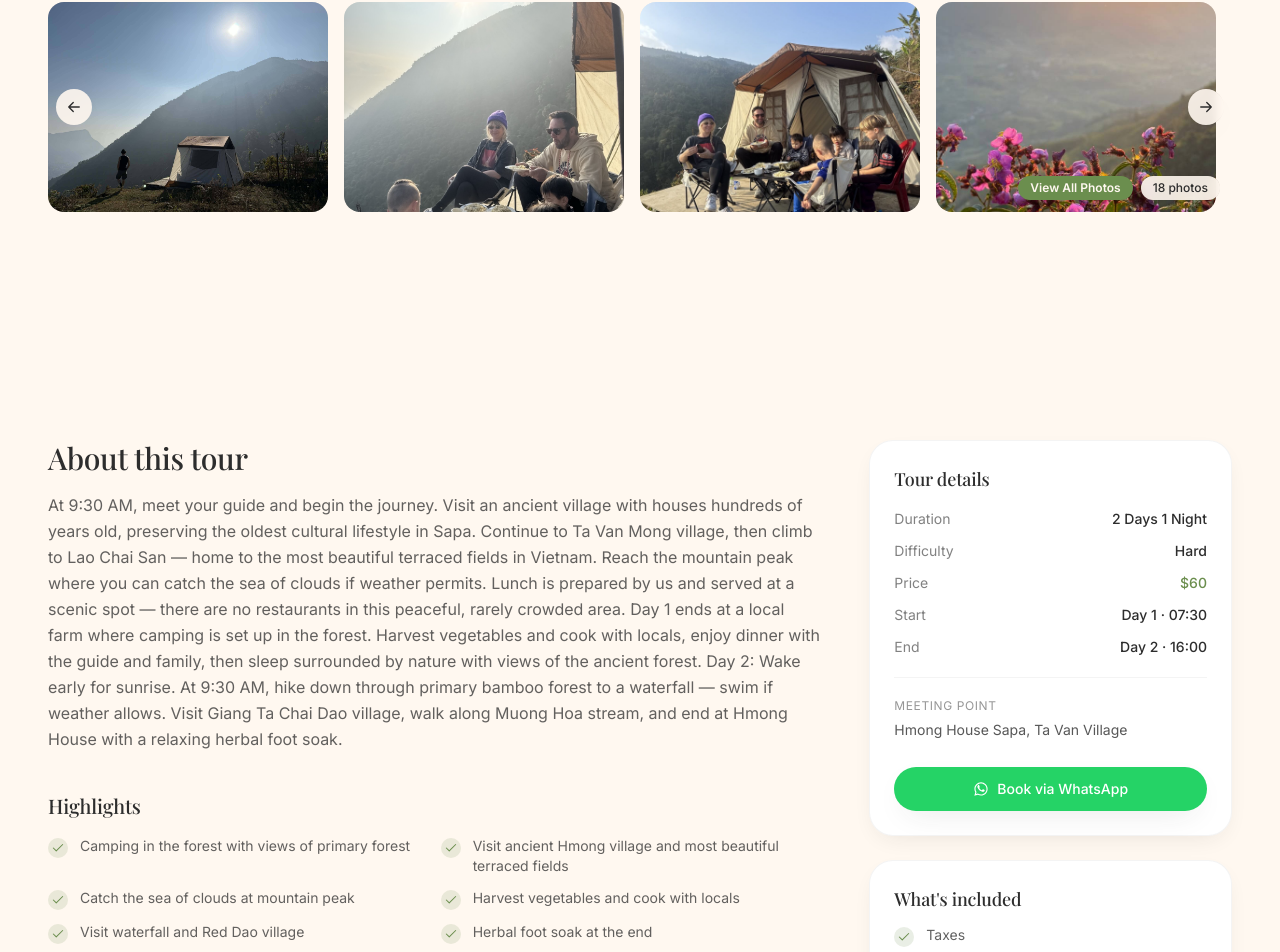
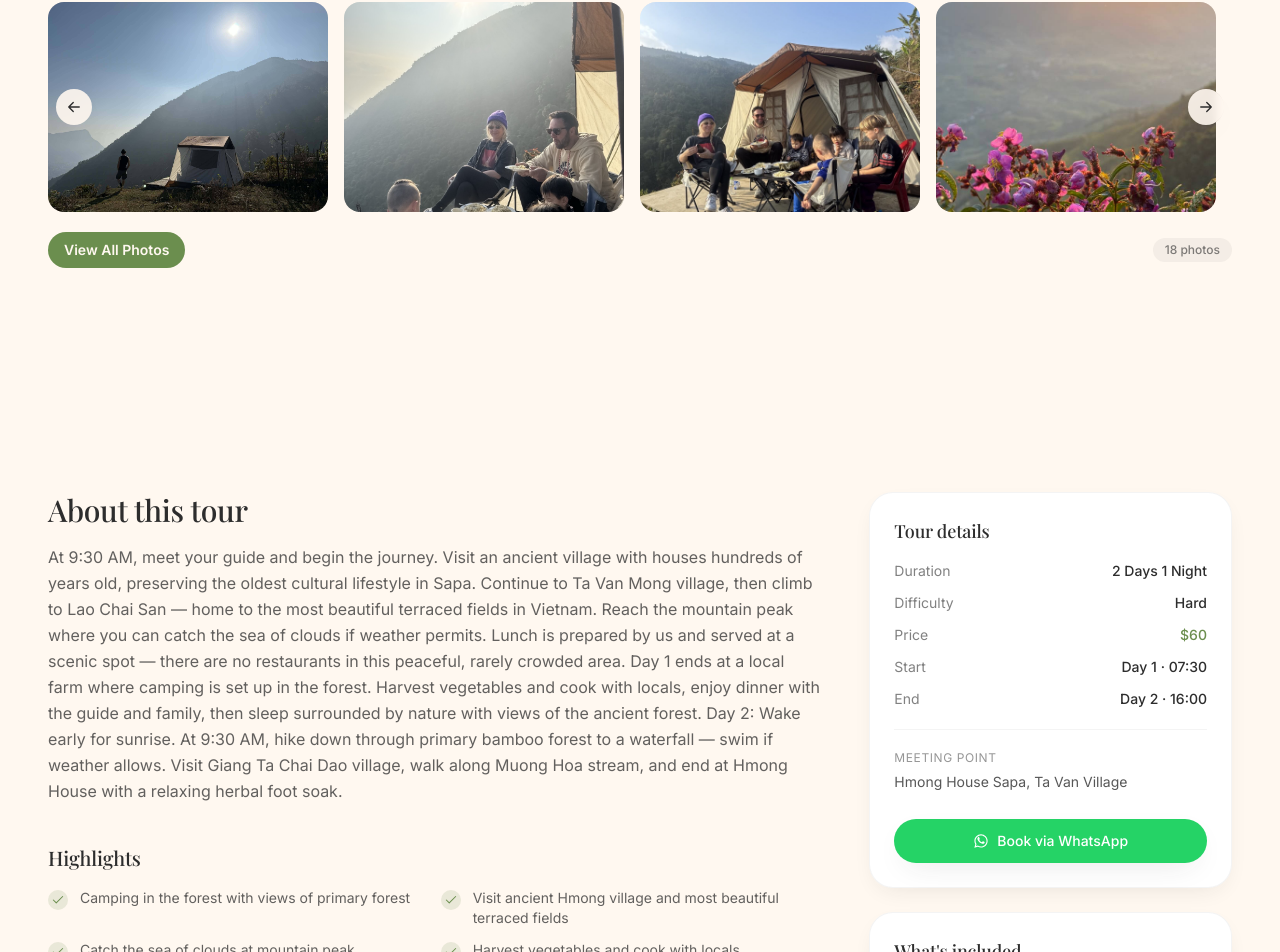
Before and after one commit to lerx11/hmong-house-sapa, a Next.js app: page /tours/2-day-camping-trek in a window 1280 px wide. Shown: the part 747-1699 px from the top of the page. Built offline with nearby package versions, Linux system fonts and the light colour scheme.

Commit message:
Fix Stay With Us grid overlay and tour gallery button positioning

```diff
--- a/components/Gallery.jsx
+++ b/components/Gallery.jsx
@@ -213,20 +213,20 @@ export function TourPhotoGallery({ images = [], tourName = "" }) {
         >
           <ArrowRightIcon width={18} height={18} />
         </button>
+      </div>
 
-        {/* Counter + View All button */}
-        <div className="absolute bottom-4 right-3 flex items-center gap-2">
+      {/* Counter + View All button (below the strip; centered on mobile, right on desktop) */}
+      <div className="mt-4 flex flex-col items-center gap-3 sm:flex-row sm:justify-between">
         <button
           type="button"
           onClick={() => setGridOpen(true)}
-            className="rounded-full bg-rice px-3 py-1 text-xs font-semibold text-cream transition-colors hover:bg-rice/90"
+          className="rounded-full bg-rice px-4 py-2 text-sm font-semibold text-cream transition-colors hover:bg-rice/90"
         >
           View All Photos
         </button>
-          <span className="rounded-full bg-cream/90 px-3 py-1 text-xs font-medium text-ink backdrop-blur-sm">
+        <span className="rounded-full bg-ink/5 px-3 py-1 text-xs font-medium text-ink/60">
           {normalized.length} photos
         </span>
-        </div>
       </div>
 
       {/* Fullscreen grid overlay for this tour's photos */}
--- a/components/StayWithUs.jsx
+++ b/components/StayWithUs.jsx
@@ -1,11 +1,13 @@
 "use client";
 
+import { useState } from "react";
 import Image from "next/image";
 import { motion } from "framer-motion";
 import { siteConfig, buildWhatsappLink } from "@/data/siteConfig";
 import { AmenityIcon, WhatsAppIcon } from "./Icons";
 import { reveal } from "./About";
 import Lightbox, { useLightbox } from "./Lightbox";
+import PhotoGridOverlay from "./PhotoGridOverlay";
 
 export default function StayWithUs() {
   const { stay } = siteConfig;
@@ -14,6 +16,7 @@ export default function StayWithUs() {
   );
   const { active, setActive, close, next, prev, current, normalized: roomImages } =
     useLightbox(stay.images);
+  const [gridOpen, setGridOpen] = useState(false);
 
   return (
     <section id="stay" className="section">
@@ -31,7 +34,7 @@ export default function StayWithUs() {
                 <button
                   key={i}
                   type="button"
-                  onClick={() => setActive(i)}
+                  onClick={() => setGridOpen(true)}
                   aria-label={`Open image: ${img.alt}`}
                   className="group relative block h-full w-full overflow-hidden rounded-2xl bg-ink/5 outline-none"
                 >
@@ -47,11 +50,11 @@ export default function StayWithUs() {
               ))}
             </div>
 
-            {/* Mobile only: show all photos in the lightbox */}
+            {/* Mobile only: show all photos in the grid overlay */}
             <div className="mt-4 flex justify-center sm:hidden">
               <button
                 type="button"
-                onClick={() => setActive(0)}
+                onClick={() => setGridOpen(true)}
                 className="btn-green w-full sm:w-auto"
               >
                 View All {roomImages.length} Photos
@@ -108,6 +111,15 @@ export default function StayWithUs() {
         </div>
       </div>
 
+      {/* Fullscreen grid overlay of all room photos */}
+      <PhotoGridOverlay
+        open={gridOpen}
+        images={roomImages}
+        onClose={() => setGridOpen(false)}
+        onSelect={setActive}
+      />
+
+      {/* Single-photo lightbox (opens above the grid) */}
       <Lightbox
         current={current}
         active={active}
```
Lines whose indentation alone changed are shown as unchanged.
